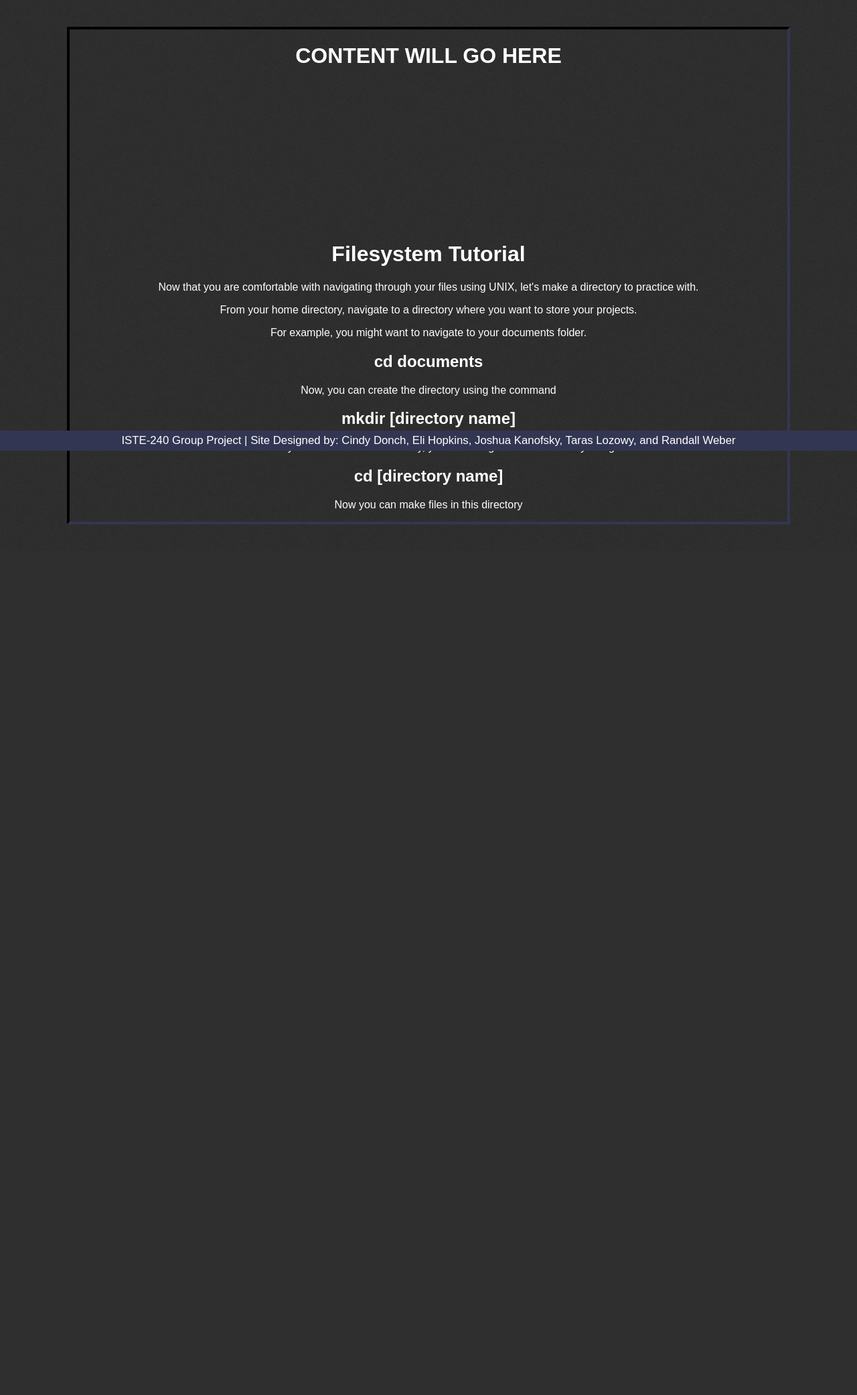
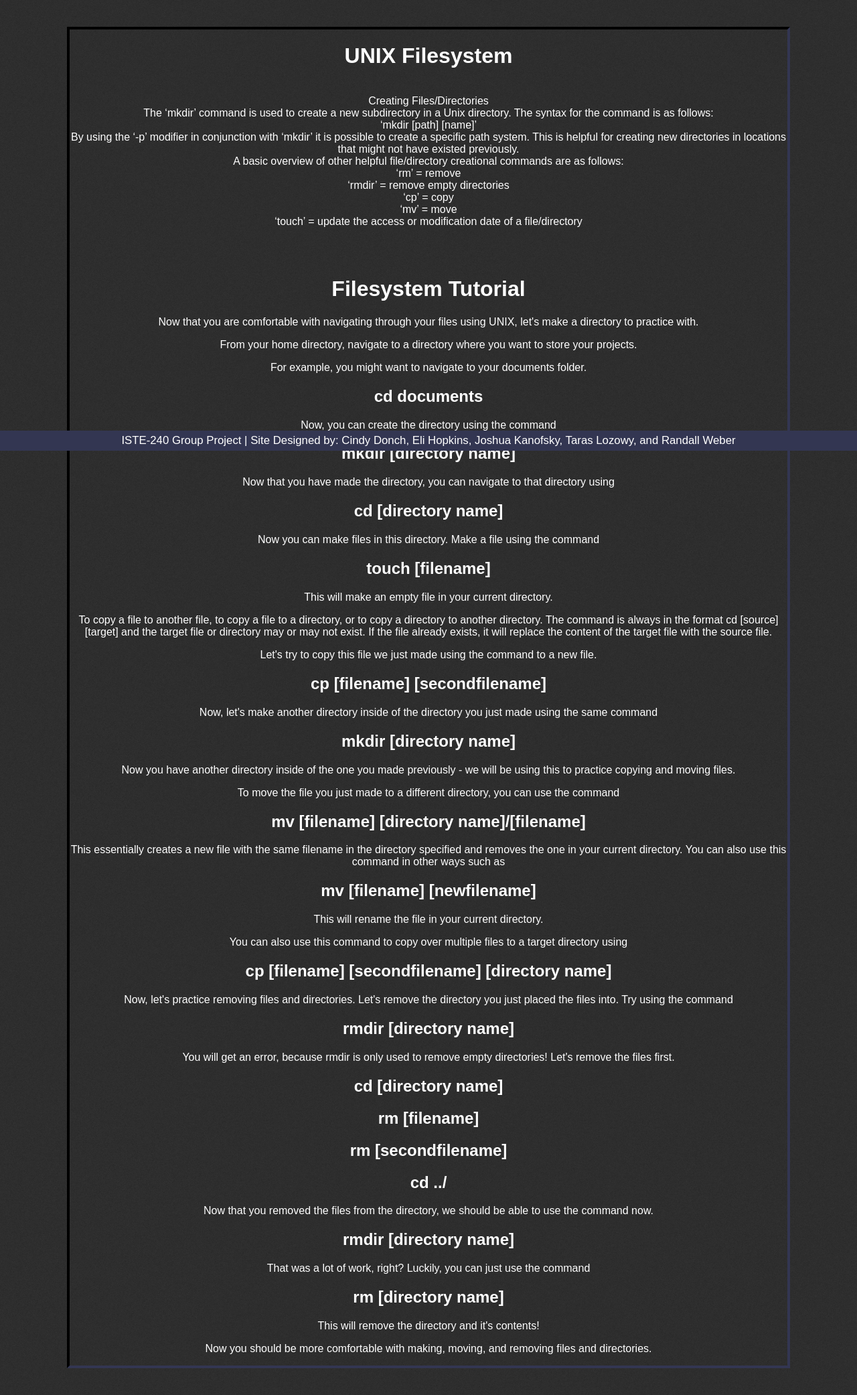
Before and after one commit to cad7046/CEJRT, a PHP site: page /filesystem.php in a window 1280 px wide. Shown: the part 122-2205 px from the top of the page at 67% size. Before the commit the page ends 905 px from the top, so only its background shows below. Run offline with PHP 8.4, Linux system fonts and the light colour scheme.

Commit message:
Update Filesystem and tutorial
Added tutorial to filesystem page

```diff
--- a/filesystem.php
+++ b/filesystem.php
@@ -8,17 +8,17 @@
 ?>
 
 <main>
-    <h1>CONTENT WILL GO HERE</h1>
-    <br />
-    <br />
-    <br />
-    <br />
-    <br />
-    <br />
-    <br />
-    <br />
-    <br />
-    <br />
+    <h1>UNIX Filesystem</h1>
+    <p><br> Creating Files/Directories
+        <br> The ‘mkdir’ command is used to create a new subdirectory in a Unix directory. The syntax for the command is as follows:
+        <br> ‘mkdir [path] [name]’
+        <br> By using the ‘-p’ modifier in conjunction with ‘mkdir’ it is possible to create a specific path system. This is helpful for creating new directories in locations that might not have existed previously.
+        <br> A basic overview of other helpful file/directory creational commands are as follows:
+        <br> ‘rm’ = remove
+        <br> ‘rmdir’ = remove empty directories
+        <br> ‘cp’ = copy
+        <br> ‘mv’ = move
+        <br> ‘touch’ = update the access or modification date of a file/directory</p>
     <br />
     <br />
 
@@ -32,8 +32,35 @@
     <h2>mkdir [directory name]</h2>
     <p>Now that you have made the directory, you can navigate to that directory using</p>
     <h2>cd [directory name]</h2>
-    <p>Now you can make files in this directory</p>
-
+    <p>Now you can make files in this directory. Make a file using the command</p>
+    <h2>touch [filename]</h2>
+    <p>This will make an empty file in your current directory.</p>
+    <p>To copy a file to another file, to copy a file to a directory, or to copy a directory to another directory. The command is always in the format cd [source] [target] and the target file or directory may or may not exist. If the file already exists, it will replace the content of the target file with the source file.</p>
+    <p>Let's try to copy this file we just made using the command to a new file.</p>
+    <h2>cp [filename] [secondfilename]</h2>
+    <p>Now, let's make another directory inside of the directory you just made using the same command</p>
+    <h2>mkdir [directory name]</h2>
+    <p>Now you have another directory inside of the one you made previously - we will be using this to practice copying and moving files.</p>
+    <p>To move the file you just made to a different directory, you can use the command</p>
+    <h2>mv [filename] [directory name]/[filename]</h2>
+    <p>This essentially creates a new file with the same filename in the directory specified and removes the one in your current directory. You can also use this command in other ways such as</p>
+    <h2>mv [filename] [newfilename]</h2>
+    <p>This will rename the file in your current directory.</p>
+    <p>You can also use this command to copy over multiple files to a target directory using</p>
+    <h2>cp [filename] [secondfilename] [directory name]</h2>
+    <p>Now, let's practice removing files and directories. Let's remove the directory you just placed the files into. Try using the command</p>
+    <h2>rmdir [directory name]</h2>
+    <p>You will get an error, because rmdir is only used to remove empty directories! Let's remove the files first.</p>
+    <h2>cd [directory name]</h2>
+    <h2>rm [filename]</h2>
+    <h2>rm [secondfilename]</h2>
+    <h2>cd ../</h2>
+    <p>Now that you removed the files from the directory, we should be able to use the command now.</p>
+    <h2>rmdir [directory name]</h2>
+    <p>That was a lot of work, right? Luckily, you can just use the command</p>
+    <h2>rm [directory name]</h2>
+    <p>This will remove the directory and it's contents!</p>
+    <p>Now you should be more comfortable with making, moving, and removing files and directories.</p>
 </main>
 
 <?php
```
